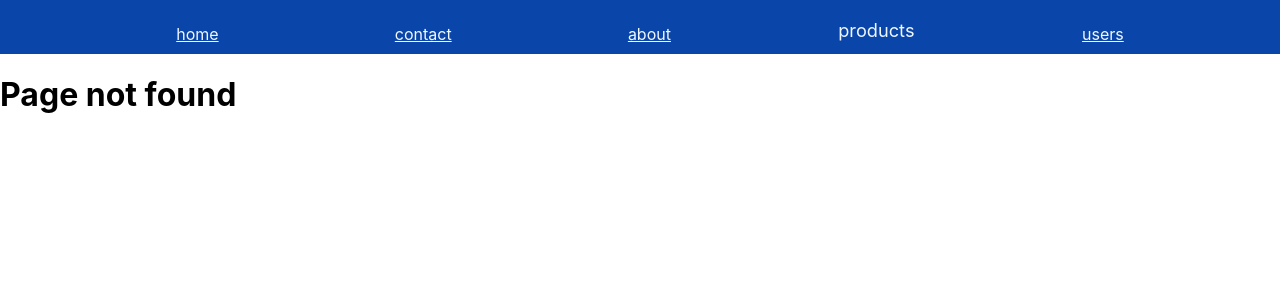
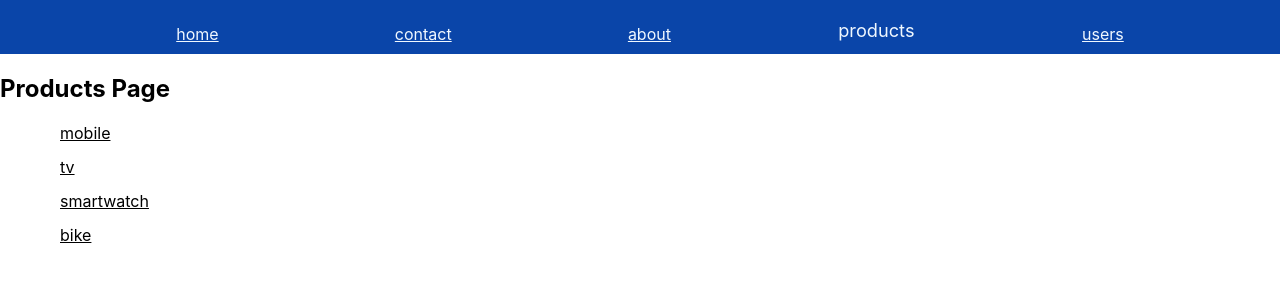
Before and after one commit to Shansudar/Manfree-react, a React (Create React App) app in the folder my-app/: page /products in a window 1280 px wide. Before the commit this address had no page. Shown: the top 300 px of the page. Built offline with nearby package versions, Linux system fonts and the light colour scheme.

Commit message:
netsing route in relative manner

```diff
--- a/my-app/src/index.js
+++ b/my-app/src/index.js
@@ -12,6 +12,8 @@ import PageNotFound from "./pages/404";
 import NavBar from "./components/NavBar";
 import Users from "./pages/Users";
 import User from "./pages/User";
+import Products from "./pages/Products";
+import SingleProduct from "./pages/SingleProduct";
 const node = document.getElementById("root");
 const root = ReactDOM.createRoot(node);
 root.render(
@@ -24,6 +26,9 @@ root.render(
       <Route path="/contact" element={<Contact />} />
       <Route path="/users" element={<Users />} />
       <Route path="/user/:id" element={<User />} />
+      <Route path="/products" element={<Products />}>
+        <Route path=":name" element={<SingleProduct />} />
+      </Route>
       <Route path="/*" element={<PageNotFound />} />
     </Routes>
   </BrowserRouter>
--- /dev/null
+++ b/my-app/src/pages/Products.jsx
@@ -0,0 +1,20 @@
+import React from "react";
+import { Link, Outlet } from "react-router-dom";
+const things = ["mobile", "tv", "smartwatch", "bike"];
+const Products = () => {
+  return (
+    <div>
+      <h2>Products Page</h2>
+      <ul>
+        {things.map((item) => (
+          <Link key={item} to={item}>
+            {item}
+          </Link>
+        ))}
+      </ul>
+      <Outlet />
+    </div>
+  );
+};
+
+export default Products;
--- /dev/null
+++ b/my-app/src/pages/SingleProduct.jsx
@@ -0,0 +1,9 @@
+import React from "react";
+import { useParams } from "react-router-dom";
+
+const SingleProduct = () => {
+  const { name } = useParams();
+  return <h1>Showing {name}'s page</h1>;
+};
+
+export default SingleProduct;
--- a/my-app/src/pages/Users.jsx
+++ b/my-app/src/pages/Users.jsx
@@ -12,11 +12,14 @@ const Users = () => {
   }, []);
   return (
     <div className="user-container">
-      {list.map((item) => (
-        <Link key={item.id} to={`/user/${item.id}`}>
-          {item.name}
-        </Link>
-      ))}
+      <div>
+        {" "}
+        {list.map((item) => (
+          <Link key={item.id} to={`/user/${item.id}`}>
+            {item.name}
+          </Link>
+        ))}
+      </div>
     </div>
   );
 };
```
Also changed, not shown: my-app/src/pages/User.jsx (line endings or trailing spaces).
